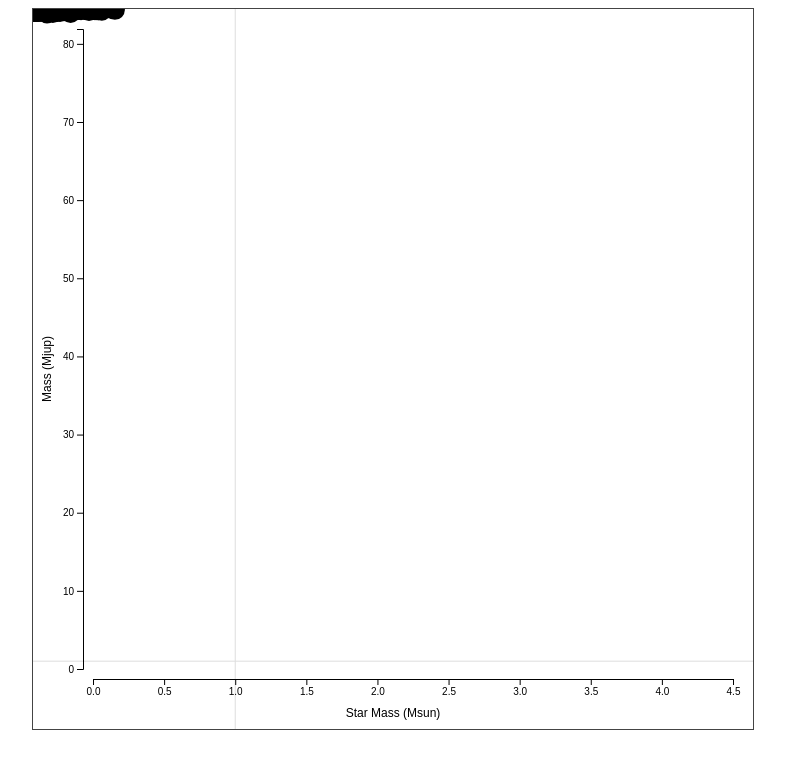
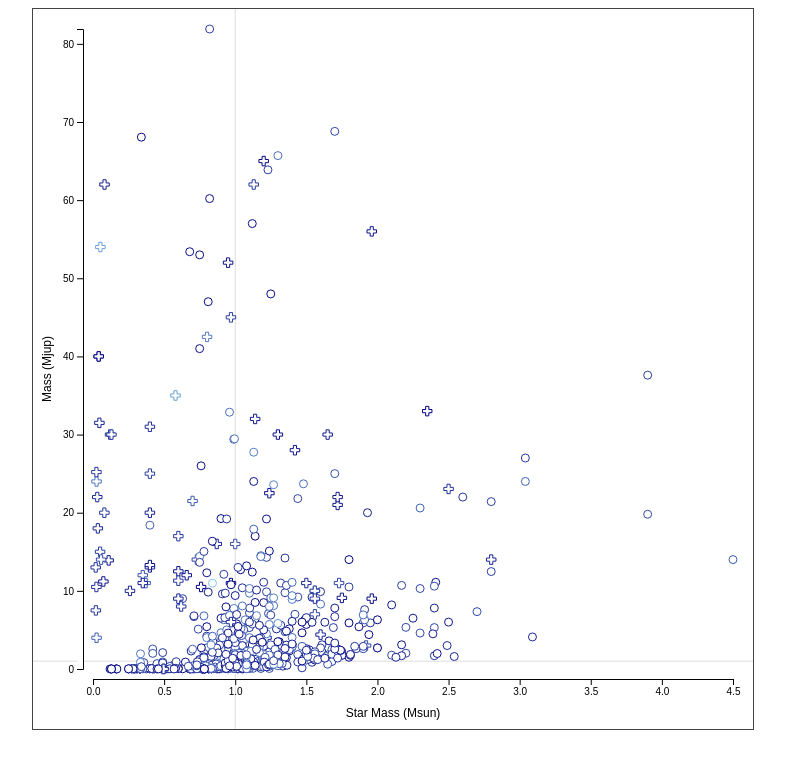
Before and after one commit to romainfd/data_vis, a plain HTML site: page INF552-code-s02/ex02.html in a window 1280 px wide. Shown: the whole page, without its empty margins (247-1032 px from the left). Drawn offline with Linux system fonts and the light colour scheme.

Commit message:
TP finished

```diff
--- a/INF552-code-s02/ex02.html
+++ b/INF552-code-s02/ex02.html
@@ -13,6 +13,10 @@
                 margin-left: auto;
                 margin-right: auto;
             }
+
+            svg path {
+                fill: white;
+            }
         </style>
     </head>
 
--- a/INF552-code-s02/js/ex02.js
+++ b/INF552-code-s02/js/ex02.js
@@ -3,7 +3,13 @@ var ctx = {
     w: 720,
     h: 720,
     DM: {RV:"Radial Velocity", PT: "Primary Transit", ML: "Microlensing"},
-    POINT_SIZE: 10,
+    POINT_SIZE: 50,
+};
+
+var initGenerators = function(size) {
+    ctx.crossGenerator = d3.symbol().type(d3.symbolCross).size(size);
+    ctx.triangleGenerator = d3.symbol().type(d3.symbolTriangle).size(size);
+    ctx.circleGenerator = d3.symbol().type(d3.symbolCircle).size(size);
 };
 
 var initSVGcanvas = function(planetData){
@@ -18,10 +24,22 @@ var initSVGcanvas = function(planetData){
             if (d.star_mass > 0){return parseFloat(d.star_mass);}
             else {return 0;}
         });
+    var maxDate = d3.max(planetData,
+        function(d){
+            return parseFloat(d.discovered);
+        });
+    var minDate = d3.min(planetData,
+        function(d){
+            if (d.discovered > 0){return parseFloat(d.discovered);}
+            else {return maxDate;}
+        });
     ctx.xScale = d3.scaleLinear().domain([0, maxStarMass])
         .range([60, ctx.w-20]);
     ctx.yScale = d3.scaleLinear().domain([0, maxMass])
         .range([ctx.h-60, 20]);
+    ctx.colorScale = d3.scaleLinear()
+        .domain ([minDate, maxDate])
+        .range (['#89CFEF', "#000080"]);
     // 1 Msun & 1 MJup indicators
     d3.select("#bkgG")
         .append("line")
@@ -71,15 +89,30 @@ var initSVGcanvas = function(planetData){
         .text("Mass (Mjup)");
 };
 
-var populateSVGcanvas = function(planetData){
-    d3.select("svg").selectAll("circle")
-        .data(planetData)
+var populateSVGcanvas = function(planetData) {
+    initGenerators(ctx.POINT_SIZE);
+    d3.select("svg").selectAll("path")
+        // we clean the data before displaying it
+        .data(planetData.filter(function(d) { return d['detection_type'] != "" && d['mass'] > 0 && d['star_mass'] > 0 && d['discovered'] > 0; }))
         .enter()
-        .append("circle")
-        .attr("class", "foo")
-        .attr("cx", function(d) { return d['mass']; })
-        .attr("cy", function(d) { return d['star_mass']; })
-        .attr("r", ctx.POINT_SIZE)
+        .append("path")
+        // the shape depends on the detyection method used to discover the planet
+        .attr("d", function(d) {
+            switch (d['detection_type']) {
+                case "Radial Velocity":
+                    return ctx.circleGenerator();
+                case "Imaging":
+                    return ctx.crossGenerator();
+                case "Astrometry":
+                    return ctx.triangleGenerator();
+            }
+        })
+        // the position depends on the (mass, star_mass)
+        .attr("transform", function(d) { return "translate("+ctx.xScale(d['star_mass'])+","+ctx.yScale(d['mass'])+")"; })
+        // the color depends on the date of discovery
+        .style("stroke", function (d) {
+                return ctx.colorScale(d['discovered'])
+            })
 };
 
 var createViz = function(){
```
